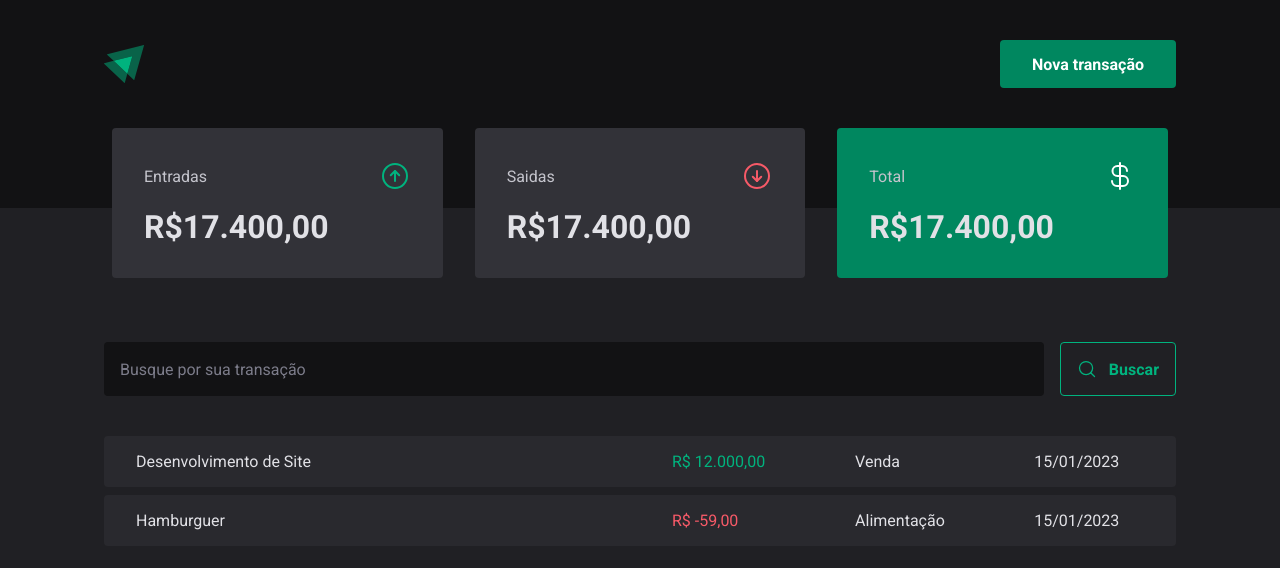
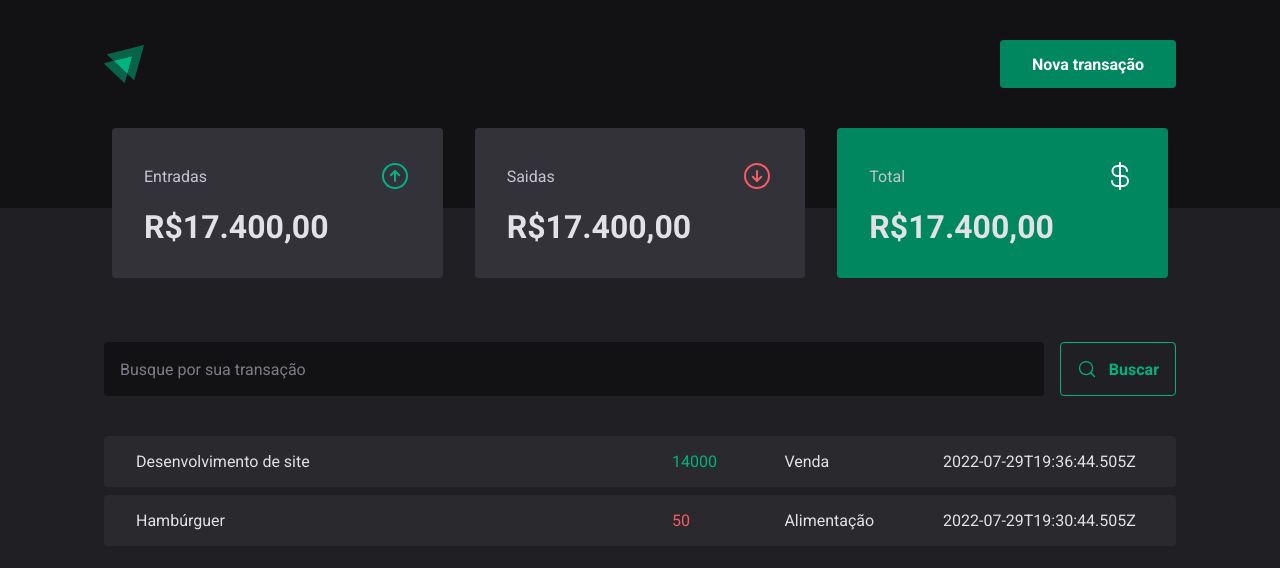
Before and after one commit to rhmadeira/dtmoney, a React (Vite) app: page / in a window 1280 px wide. Shown: the top 568 px of the page. Built offline with nearby package versions, Linux system fonts and the light colour scheme; data requests are answered from the project's data file.

Commit message:
feat: conection api, reading transactions

```diff
--- a/package.json
+++ b/package.json
@@ -5,6 +5,7 @@
   "type": "module",
   "scripts": {
     "dev": "vite",
+    "dev:server": "json-server server.json -w -d 500",
     "build": "tsc && vite build",
     "preview": "vite preview"
   },
@@ -21,6 +22,7 @@
     "@types/react-dom": "^18.0.9",
     "@types/styled-components": "^5.1.26",
     "@vitejs/plugin-react": "^3.0.0",
+    "json-server": "^0.17.1",
     "typescript": "^4.9.3",
     "vite": "^4.0.0"
   }
--- /dev/null
+++ b/server.json
@@ -0,0 +1,20 @@
+{
+  "transactions": [
+    {
+      "id": 1,
+      "description": "Desenvolvimento de site",
+      "type": "income",
+      "category": "Venda",
+      "price": 14000,
+      "createdAt": "2022-07-29T19:36:44.505Z"
+    },
+    {
+      "id": 2,
+      "description": "Hambúrguer",
+      "type": "outcome",
+      "category": "Alimentação",
+      "price": 50,
+      "createdAt": "2022-07-29T19:30:44.505Z"
+    }
+  ]
+}
--- a/src/pages/Transactions/index.tsx
+++ b/src/pages/Transactions/index.tsx
@@ -1,3 +1,4 @@
+import { useEffect, useState } from "react";
 import Header from "../../components/Header";
 import Summary from "../../components/Summary";
 import SearchForm from "./components/SearchForm";
@@ -8,7 +9,27 @@
   TransactionTable,
 } from "./styles";
 
+interface Transaction {
+  id: number;
+  description: string;
+  type: "income" | "outcome";
+  category: string;
+  price: number;
+  createdAt: string;
+}
+
 export default function Transactions() {
+const [transactions, setTransactions] = useState<Transaction[]>([]);
+
+  useEffect(()=>{
+    async function loadTransactions(){
+      const response = await fetch('http://localhost:3000/transactions');
+      const data = await response.json();
+      setTransactions(data);
+    }
+    loadTransactions();
+  }, [])
+
   return (
     <Container>
       <Header />
@@ -17,22 +38,14 @@
         <SearchForm />
         <TransactionTable>
           <tbody>
-            <tr>
-              <td width="50%">Desenvolvimento de Site</td>
-              <td>
-                <PriceStyle variant="income">R$ 12.000,00</PriceStyle>
-              </td>
-              <td>Venda</td>
-              <td>15/01/2023</td>
-            </tr>
-            <tr>
-              <td width="50%">Hamburguer</td>
-              <td>
-                <PriceStyle variant="outcome">R$ -59,00</PriceStyle>
-              </td>
-              <td>Alimentação</td>
-              <td>15/01/2023</td>
-            </tr>
+            {transactions.map((transaction) => (
+              <tr key={transaction.id}>
+                <td width="50%">{transaction.description}</td>
+                <td><PriceStyle variant={transaction.type}>{transaction.price}</PriceStyle></td>
+                <td>{transaction.category}</td>
+                <td>{transaction.createdAt}</td>
+              </tr>
+            ))}
           </tbody>
         </TransactionTable>
       </TransactionContainer>
```
Also changed, not shown: 1 other file (tests, documents, lock files or other folders).
